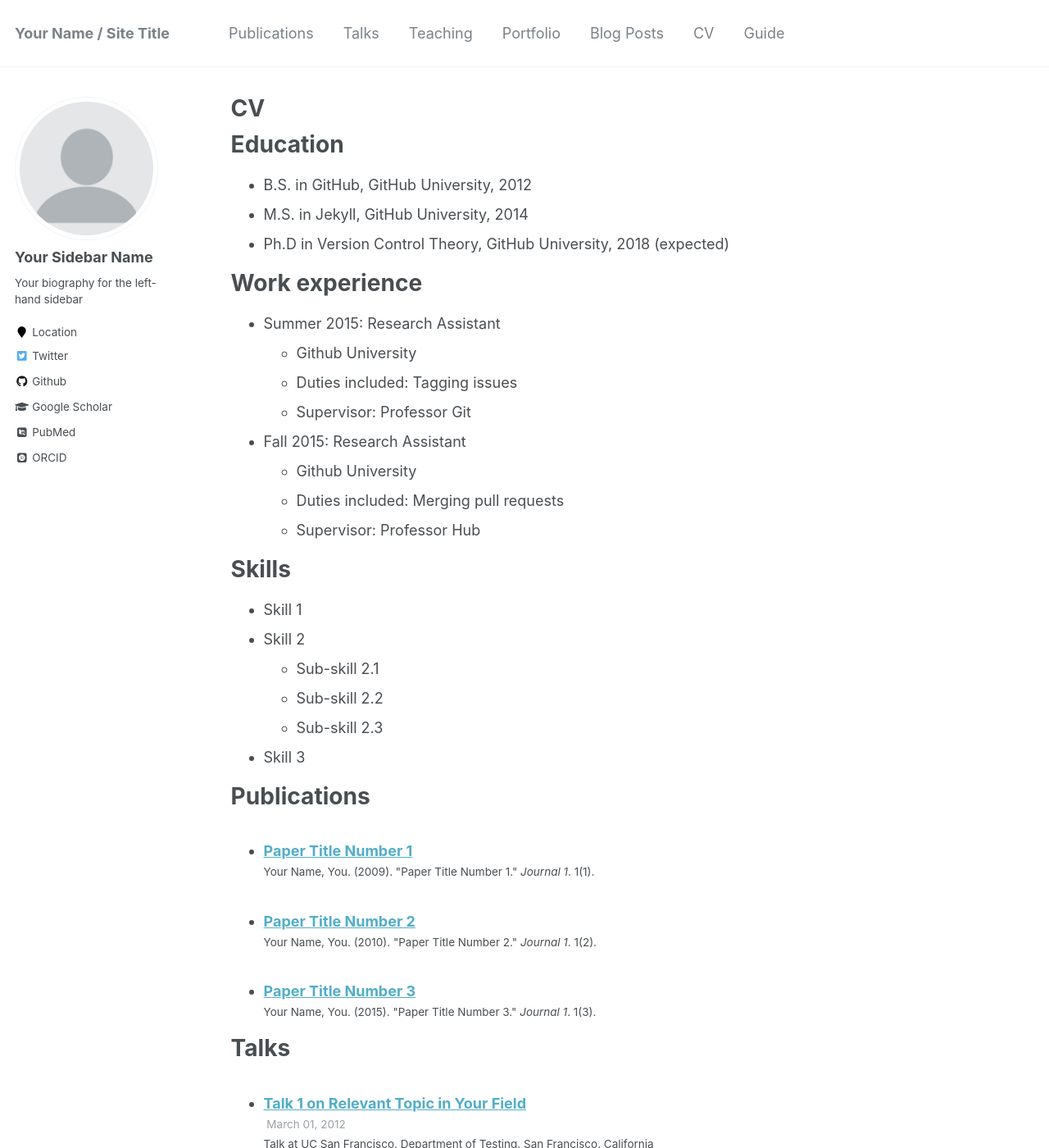
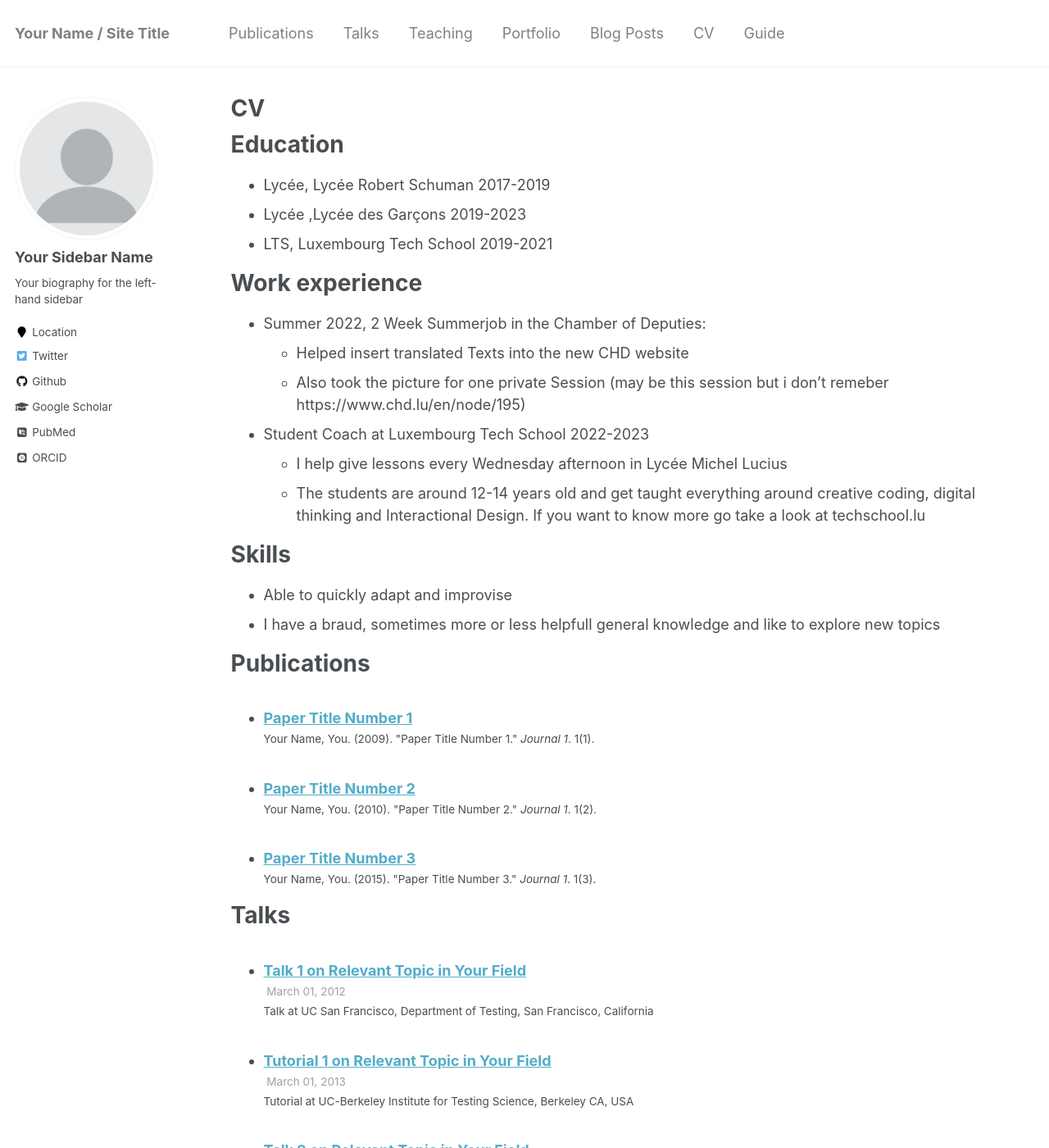
Before and after one commit to felixgasiaux/website, a Jekyll site: the page built from _pages/cv.md, in a window 1280 px wide and 1400 px high. Shown: the whole window at 82% size. Built offline with Jekyll 4.4.1, drawn with Linux system fonts in a browser that asks for light colours; some web fonts are replaced.

Commit message:
Update cv.md

```diff
--- a/_pages/cv.md
+++ b/_pages/cv.md
@@ -11,30 +11,24 @@ redirect_from:
 
 Education
 ======
-* B.S. in GitHub, GitHub University, 2012
-* M.S. in Jekyll, GitHub University, 2014
-* Ph.D in Version Control Theory, GitHub University, 2018 (expected)
+* Lycée, Lycée Robert Schuman 2017-2019
+* Lycée ,Lycée des Garçons 2019-2023
+* LTS, Luxembourg Tech School 2019-2021
 
 Work experience
 ======
-* Summer 2015: Research Assistant
-  * Github University
-  * Duties included: Tagging issues
-  * Supervisor: Professor Git
+* Summer 2022, 2 Week Summerjob in the Chamber of Deputies:
+  * Helped insert translated Texts into the new CHD website
+  * Also took the picture for one private Session (may be this session but i don't remeber https://www.chd.lu/en/node/195)
 
-* Fall 2015: Research Assistant
-  * Github University
-  * Duties included: Merging pull requests
-  * Supervisor: Professor Hub
+* Student Coach at Luxembourg Tech School 2022-2023
+  * I help give lessons every Wednesday afternoon in Lycée Michel Lucius
+  * The students are around 12-14 years old and get taught everything around creative coding, digital thinking and Interactional Design. If you want to know more go take a look at techschool.lu
 
 Skills
 ======
-* Skill 1
-* Skill 2
-  * Sub-skill 2.1
-  * Sub-skill 2.2
-  * Sub-skill 2.3
-* Skill 3
+* Able to quickly adapt and improvise
+* I have a braud, sometimes more or less helpfull general knowledge and like to explore new topics
 
 Publications
 ======
```
